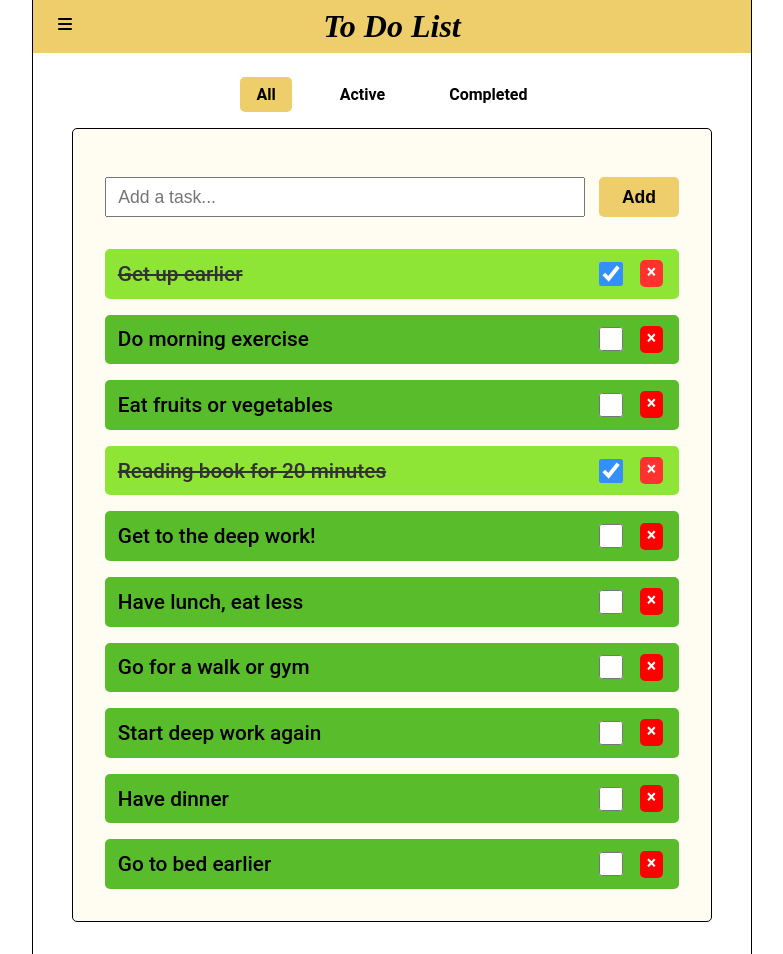
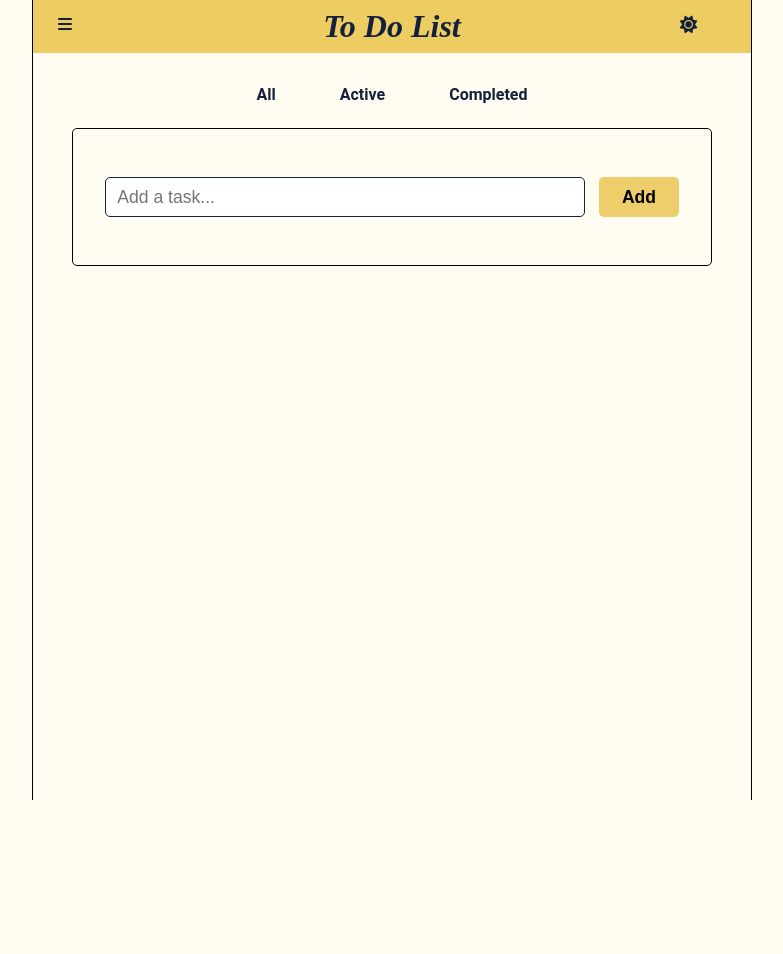
Before and after one commit to Asilbek-Azimjonov/to-do-app-vanillaJS, a plain HTML site: page index.html in a window 1280 px wide. Shown: the whole page, without its empty margins (248-1031 px from the left). After the commit the page ends 800 px from the top, so only its background shows below. Drawn offline with Linux system fonts and the light colour scheme.

Commit message:
Dark mode

```diff
--- a/app.css
+++ b/app.css
@@ -1,3 +1,26 @@
+:root {
+  --background-color: #fffcf2;
+  --text-color: #14213d;
+  --heading-background: #edcd61;
+  --nav-div-hover-background: #f4e3ac;
+  --now-background: #f4e3ac;
+  --completed-background: #588157;
+  --item-background: #d4e09b;
+}
+
+[data-theme="dark"] {
+  --background-color: #14213d;
+  --text-color: #eaead7;
+  --heading-background: #003049;
+  --heading-color: #fff;
+  --fa-moon-color: #fff;
+  --nav-div-hover-background: #264653;
+  --now-background: #264653;
+  --completed-background: #6a6c67;
+  --main-box-shadow: #192c34;
+  --item-background: #989aa8;
+}
+
 * {
   padding: 0;
   margin: 0;
@@ -12,6 +35,10 @@ body {
   text-align: center;
   align-items: center;
   min-height: 100vh;
+
+  background-color: var(--background-color);
+  color: var(--text-color);
+  transition: background-color 0.3s, color 0.3s;
 }
 
 header {
@@ -38,9 +65,10 @@ header {
 
 .heading {
   margin-bottom: 1.5rem;
-  background-color: #edce6a;
+  background-color: var(--heading-background);
   font-style: italic;
   position: relative;
+  color: var(--heading-color);
 }
 
 .menu-icon {
@@ -50,7 +78,6 @@ header {
   cursor: pointer;
   height: 2rem;
   width: 2rem;
-  color: black;
 }
 .fa-bars {
   height: 2rem;
@@ -61,14 +88,15 @@ header {
 /*  */
 
 .main {
-  border: 1px solid black;
+  border: 1px solid;
+  border-color: black;
   width: 90%;
   max-width: 40rem;
   margin: 0 auto;
   padding: 2rem;
   border-radius: 5px;
-  background-color: #fffcf2;
   margin-bottom: 2rem;
+  box-shadow: var(--main-box-shadow) 0px 4px 10px;
 }
 
 nav {
@@ -85,7 +113,7 @@ nav div {
 }
 
 nav div:hover {
-  background-color: #f4e3ac;
+  background-color: var(--nav-div-hover-background);
 }
 
 .container {
@@ -106,6 +134,8 @@ nav div:hover {
   text-align: left;
   font-size: 1.1rem;
   padding-left: 0.5rem;
+  border-radius: 5px;
+  border: 1px solid #14213d;
 }
 #input::placeholder {
   font-size: 1.1rem;
@@ -135,7 +165,7 @@ nav div:hover {
   padding: 0.8rem;
 
   margin-top: 1rem;
-  background-color: #59bc2b;
+  background-color: var(--item-background);
   border-radius: 5px;
   font-weight: 500;
   overflow: hidden;
@@ -204,11 +234,11 @@ nav div:focus {
 .completed {
   text-decoration: line-through;
   opacity: 0.8;
-  background-color: #73e006;
+  background-color: var(--completed-background);
 }
 
 .now {
-  background-color: #edce6a;
+  background-color: var(--now-background);
 }
 
 .checkbox {
--- a/app.js
+++ b/app.js
@@ -1,59 +1,6 @@
-const all = JSON.parse(localStorage.getItem("all")) || [
-  {
-    id: 1,
-    completed: true,
-    text: "Get up earlier",
-  },
-  {
-    id: 2,
-    completed: false,
-    text: "Do morning exercise",
-  },
-  {
-    id: 3,
-    completed: false,
-    text: "Eat fruits or vegetables",
-  },
-  {
-    id: 4,
-    completed: true,
-    text: "Reading book for 20 minutes",
-  },
-  {
-    id: 5,
-    completed: false,
-    text: "Get to the deep work!",
-  },
-  {
-    id: 6,
-    completed: false,
-    text: "Have lunch, eat less",
-  },
-  {
-    id: 7,
-    completed: false,
-    text: "Go for a walk or gym",
-  },
-  {
-    id: 8,
-    completed: false,
-    text: "Start deep work again",
-  },
-  {
-    id: 9,
-    completed: false,
-    text: "Have dinner",
-  },
-  {
-    id: 10,
-    completed: false,
-    text: "Go to bed earlier",
-  },
-];
+const all = JSON.parse(localStorage.getItem("all"));
 
 localStorage.setItem("all", JSON.stringify(all));
-
-// const savedAll = JSON.parse(localStorage.getItem("all"));
 
 const items = document.querySelector(".items");
 const addBtn = document.querySelector(".addBtn");
@@ -65,11 +12,6 @@ const allTasksTab = document.querySelector(".all");
 const activeItemsTab = document.querySelector(".active");
 const completedItemsTab = document.querySelector(".completed-items");
 const navItems = document.querySelectorAll("nav div");
-
-// Redundant code
-// function setActiveTab(tabName) {
-//   localStorage.setItem("activeTab", tabName);
-// }
 
 function setActiveTab(tabName) {
   localStorage.setItem("activeTab", tabName);
@@ -99,7 +41,7 @@ completedItemsTab.addEventListener("click", () => {
   displayCompletedTasks();
 });
 
-// ✅ Restore last active tab on page load
+// Restore last active tab on page load
 window.addEventListener("load", () => {
   const lastTab = localStorage.getItem("activeTab") || "all";
 
@@ -120,7 +62,7 @@ window.addEventListener("load", () => {
   }
 });
 
-// displaying all tasks done ✅
+// displaying all tasks
 function displayAllTasks() {
   items.innerHTML = "";
   all.forEach((item) => {
@@ -289,20 +231,6 @@ function addItem() {
   displayAllTasks();
 }
 
-// Function to set active tab in localStorage
-// function setActiveTab(tabName) {
-//   localStorage.setItem("activeTab", tabName);
-// }
-
-// // Event listener for clicking on nav items
-// navItems.forEach((item) => {
-//   item.addEventListener("click", function () {
-//     navItems.forEach((i) => i.classList.remove("now"));
-//     this.classList.add("now");
-//     setActiveTab(this.dataset.tab);
-//   });
-// });
-
 // ✅ Restore last active tab on page load
 window.addEventListener("load", () => {
   const lastTab = localStorage.getItem("activeTab") || "all"; // Default to "all"
@@ -354,3 +282,36 @@ input.addEventListener("input", function () {
     alert("Maximum 30 characters allowed!");
   }
 });
+
+//  opening menu
+const menuIcon = document.querySelector(".menu-icon");
+
+menuIcon.addEventListener("click", function () {
+  console.log("clicked");
+});
+
+// light dark mode
+const lightIcon = document.querySelector(".light-icon");
+
+const bodyElement = document.body;
+const iconElement = lightIcon.querySelector("i");
+lightIcon.addEventListener("click", () => {
+  if (bodyElement.getAttribute("data-theme") === "dark") {
+    bodyElement.removeAttribute("data-theme");
+    localStorage.setItem("theme", "light");
+    iconElement.classList.remove("fa-moon");
+    iconElement.classList.add("fa-sun");
+  } else {
+    bodyElement.setAttribute("data-theme", "dark");
+    localStorage.setItem("theme", "dark");
+    iconElement.classList.remove("fa-sun");
+    iconElement.classList.add("fa-moon");
+  }
+});
+
+const savedTheme = localStorage.getItem("theme");
+if (savedTheme === "dark") {
+  bodyElement.setAttribute("data-theme", "dark");
+  iconElement.classList.remove("fa-sun");
+  iconElement.classList.add("fa-moon");
+}
--- /dev/null
+++ b/dark-light.css
@@ -0,0 +1,18 @@
+.fa-sun {
+  color: var(--fa-sun-color);
+  font-size: 1.1rem;
+}
+
+.light-icon {
+  position: absolute;
+  right: 3rem;
+  top: 1rem;
+  cursor: pointer;
+  height: 1.8rem;
+  width: 1.8rem;
+}
+
+.fa-moon {
+  color: var(--fa-moon-color);
+  font-size: 1.1rem;
+}
--- a/index.html
+++ b/index.html
@@ -9,6 +9,7 @@
 
     <title>Simply Todo App</title>
     <link rel="stylesheet" href="app.css">
+    <link rel="stylesheet" href="dark-light.css">
 </head>
 
 <body>
@@ -17,6 +18,7 @@
         <header class="heading">
             <span class="menu-icon"><i class="fa-solid fa-bars"></i></span>
             <h1>To Do List</h1>
+            <span class="light-icon"><i class="fa-solid fa-sun"></i></span>
         </header>
         <nav>
             <div class="all" data-tab="all">All</div>
```
Also changed, not shown: translations/eng.json (added, +8 -0 lines).
